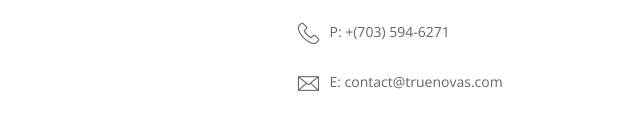
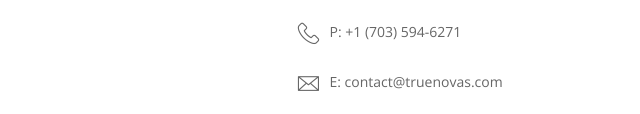
Before and after one commit to sandysurya/truenovas, a plain HTML site: page index.html in a window 1280 px wide. Shown: the part 2795-2909 px from the top of the page, 640-1280 px from the left. Drawn offline with nearby package versions, Linux system fonts and the light colour scheme; files whose address does not match are found by name.

Commit message:
my new commit

```diff
--- a/index.html
+++ b/index.html
@@ -664,7 +664,7 @@
                   <a href="#"><i class="lni-map-marker"></i> <p style="margin-left: 38px;">23097 Red Admiral Place,<br> Ashburn, VA, USA.</p></a>
                 </li>
                 <li>
-                  <a href="#"><i class="lni-phone-handset"></i> P: +(703) 594-6271</a>
+                  <a href="#"><i class="lni-phone-handset"></i> P: +1 (703) 594-6271</a>
                 </li>
                 <li>
                   <a href="#"><i class="lni-envelope"></i> E: contact@truenovas.com</a>
```
